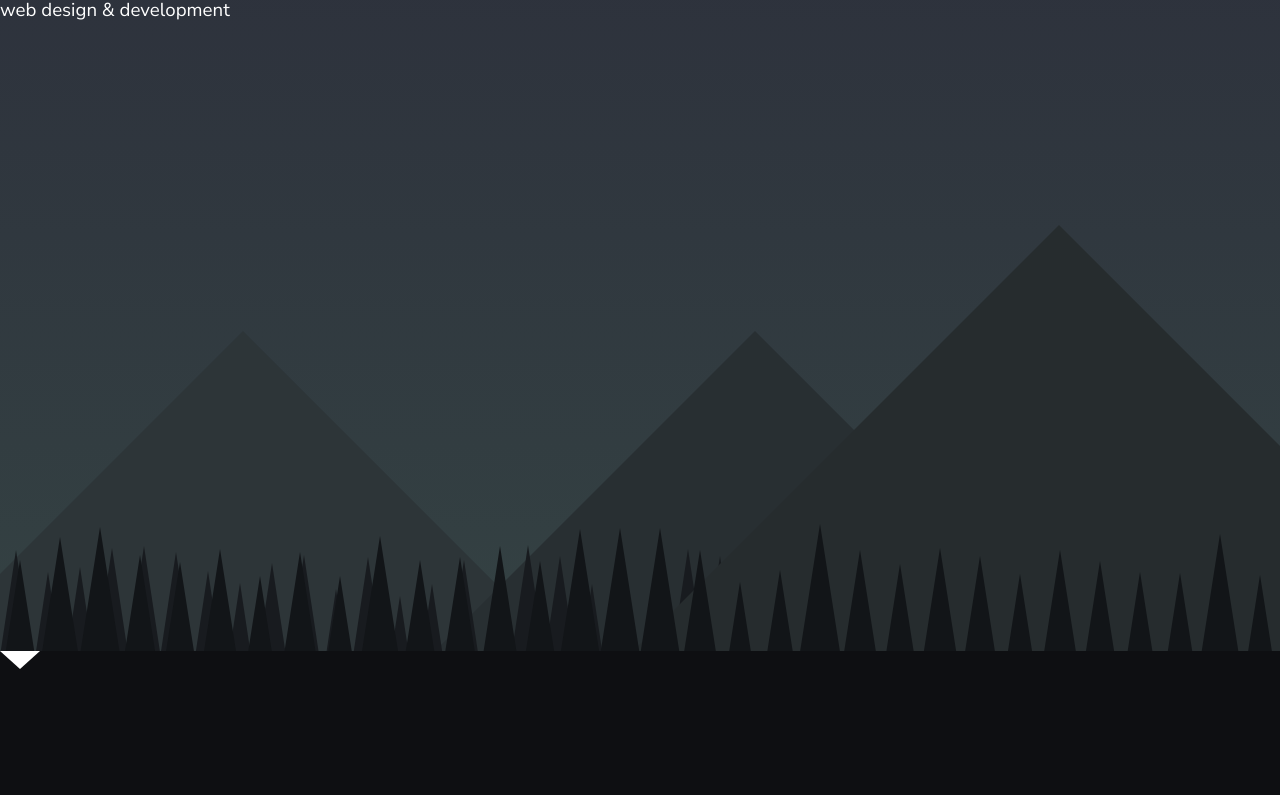
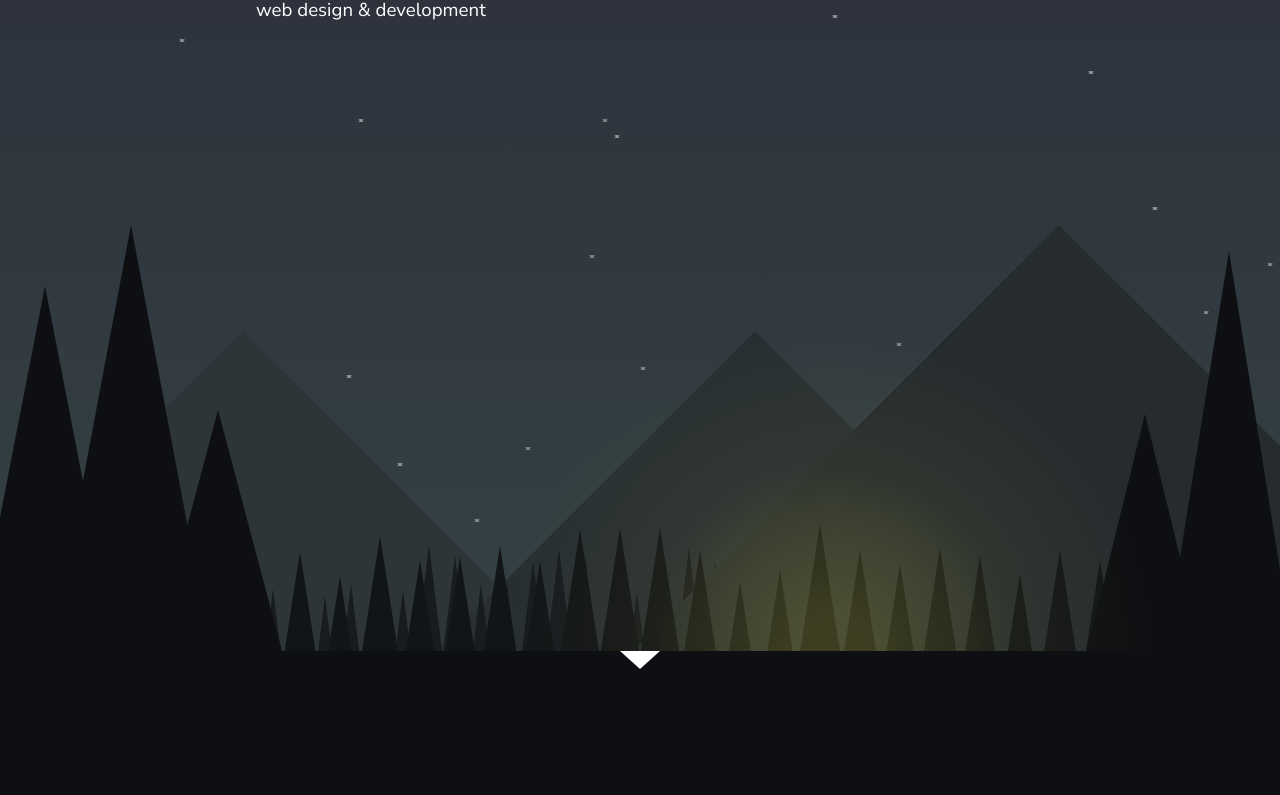
Before and after one commit to lukehedin/lukehedin, a website: page index.html in a window 1280 px wide. Shown: the part 62-857 px from the top of the page. Drawn offline with nearby package versions, Linux system fonts and the light colour scheme; files that its build step writes are made by us from their sources.

Commit message:
Added lots of ambience. Stars, fireglow, trees

```diff
--- a/index.html
+++ b/index.html
@@ -6,6 +6,7 @@
 </head>
 <body>
 <div class="panel night-sky">
+    <div class="star-container"></div>
     <header>
         <h1>
             luke hedin
@@ -20,12 +21,24 @@
         <div class="treeline treeline-a"></div>
         <div class="triangle mountain mountain-c"></div>
         <div class="treeline treeline-b"></div>
+        <div class="triangle pinetree pinetree-a"></div>
+        <div class="triangle pinetree pinetree-b"></div>
+        <div class="triangle pinetree pinetree-c"></div>
+        <div class="triangle pinetree pinetree-d"></div>
+        <div class="triangle pinetree pinetree-e"></div>
+        <div class="fireplace">
+            <div class="fireglow"></div>
+            <div class="fire"></div>
+        </div>
     </div>
     <footer>
         <div class="arrow-down"></div>
     </footer>
 </div>
 <div class="panel">
+    <div class="content">
+
+    </div>
 </div>
 </body>
 <script src="http://ajax.googleapis.com/ajax/libs/jquery/1.11.1/jquery.min.js"></script>
--- a/scripts/night-sky.js
+++ b/scripts/night-sky.js
@@ -1,3 +1,5 @@
+/*jshint esversion: 6 */
+
 var NightSky = {
     mountainEls: [],
     treelineEls: [],
@@ -11,12 +13,21 @@ var NightSky = {
         NightSky.fillTreelines('.treeline-a', 100);
         NightSky.fillTreelines('.treeline-b', 100);
 
+        //Add stars to the sky
+        NightSky.addStars(30);
+
+        NightSky.beginAnimating();
+
         //Perform our first scale of the page elements based on window size
-        NightSky.refreshScale();
+        NightSky.refresh();
     },
 
     //Called when the window is resized
-    refreshScale: function(){
+    refresh: function(){
+
+
+        //Scaling elements
+
         //Mountain A
         LukeHedin.scaleTriangle('.mountain-a', 4, 'bottom', 4);
         //Mountain B
@@ -26,10 +37,20 @@ var NightSky = {
 
         //Treeline A
         LukeHedin.scaleRect('.treeline-a', 12);
-        LukeHedin.scaleTriangle('.treeline-a .tree', 80, 'bottom', 12);
+        LukeHedin.scaleTriangle('.treeline-a .tree', 93, 'bottom', 12);
         //Treeline B
         LukeHedin.scaleRect('.treeline-b', 10);
         LukeHedin.scaleTriangle('.treeline-b .tree', 64, 'bottom', 10);
+
+        //Pinetrees
+        LukeHedin.scaleTriangle('.pinetree-a', 18, 'bottom', 3.5);
+        LukeHedin.scaleTriangle('.pinetree-b', 16, 'bottom', 3);
+        LukeHedin.scaleTriangle('.pinetree-c', 20, 'bottom', 5.3);
+        LukeHedin.scaleTriangle('.pinetree-d', 20, 'bottom', 3.2);
+        LukeHedin.scaleTriangle('.pinetree-e', 22, 'bottom', 5.4);
+
+        //Fireplace
+        LukeHedin.scaleSquare('.fireplace', 2);
     },
 
     fillTreelines: function(sel, amount) {
@@ -38,9 +59,44 @@ var NightSky = {
 
         for(var i = 0; i < amount; i++){
             var randPadding = Math.floor(Math.random() * 60) + 1;
-            trees += '<div class="triangle tree" style="padding-top:' + randPadding + 'px"></div>';
+            trees += `<div class="triangle tree" style="padding-top:` + randPadding + `px"></div>`;
         }
 
         container.append(trees);
+    },
+
+    addStars: function(amount){
+        var nightPanel = $('.star-container');
+        var stars = "";
+
+        for(var i = 0; i < amount; i++){
+            var randX = LukeHedin.getRandom(1, 100);
+            var randY = LukeHedin.getRandom(1, 80);
+            stars += `<div class="star" style="left:` + randX + `%;top:` + randY + `%;">` +
+                `<div class="triangle twinkle-a"></div>` +
+                `<div class="triangle twinkle-b"></div>` +
+            `</div>`;
+        }
+
+        nightPanel.prepend(stars);
+    },
+
+    beginAnimating: function(){
+
+        var sparkleStars = function(){
+            window.setTimeout(function(){
+                var stars = $('.star');
+
+                stars.each(function(idx, star){
+                    var rand = LukeHedin.getRandom(6, 8);
+                    $(star).css('opacity', '0.' + rand);
+                });
+
+                //Recall sparkle stars
+                sparkleStars();
+            }, LukeHedin.getRandom(100, 150));
+        };
+
+        sparkleStars();
     }
 };
--- a/scripts/scripts.js
+++ b/scripts/scripts.js
@@ -1,4 +1,11 @@
+/*jshint esversion: 6 */
+
 var LukeHedin = {
+    //returns a random number between min and max
+    getRandom: function(min, max) {
+        return Math.floor(Math.random() * (max - min)) + min;
+    },
+
     getMaxWidthOrHeight: function(){
         return $(window).width() < $(window).height() ? $(window).width() : $(window).height();
     },
@@ -25,6 +32,16 @@ var LukeHedin = {
         var rectEl = $(elSelector);
 
         rectEl.css('height', (scaleAmount / division) + 'px');
+    },
+
+    scaleSquare: function(elSelector, division){
+        var LukeHedin = this;
+
+        var scaleAmount = LukeHedin.getMaxWidthOrHeight();
+        var rectEl = $(elSelector);
+
+        rectEl.css('height', (scaleAmount / division) + 'px');
+        rectEl.css('width', (scaleAmount / division) + 'px');
     }
 };
 
@@ -32,6 +49,6 @@ $(document).on('ready', function(e){
     NightSky.draw();
 
     $(window).on('resize', function(e){
-        NightSky.refreshScale();
+        NightSky.refresh();
     });
 });
--- a/styles/functions.scss
+++ b/styles/functions.scss
@@ -10,7 +10,7 @@
     $rem-values: ();
 
     @each $value in $values {
-        @if ($value > 0) {
+        @if ($value > 0, $value < 0) {
             $value: strip-unit($value) / strip-unit($font-size-root) * 1rem;
         } @else {
             $value: 0; // ensure that `0rem` becomes unitless
--- a/styles/night-sky.scss
+++ b/styles/night-sky.scss
@@ -1,11 +1,16 @@
 &.night-sky {
     flex-direction: column;
+    background: linear-gradient(#2d313c, #354444);
 
-    background: linear-gradient(#2d313c, #354444);
+    .star-container {
+        position: absolute;
+        width: 100%;
+        height: 100%;
+    }
 
     header {
         flex-grow: 1;
-
+        padding: 0 20%;
     }
 
     .content {
@@ -13,14 +18,6 @@
         width: 100%;
         position: relative;
         overflow: hidden;
-
-        .triangle {
-            width: 0;
-            height: 0;
-
-            border-style: solid;
-            border-color: transparent;
-        }
 
         .mountain {
             position: absolute;
@@ -68,15 +65,64 @@
                 }
             }
         }
+
+        .pinetree {
+            bottom: 0;
+            position: absolute;
+            border-bottom-color: #0e0f12;
+
+            &.pinetree-a {
+                left: -2%;
+            }
+
+            &.pinetree-b {
+                left: 4%;
+            }
+
+            &.pinetree-c {
+                left: 12%;
+            }
+
+            &.pinetree-d {
+                right: -1%;
+            }
+
+            &.pinetree-e {
+                right: 6%;
+            }
+        }
+
+        .fireplace {
+            position: absolute;
+
+            bottom: 0;
+            right: 10%;
+
+            .fireglow {
+                width: 100%;
+                height: 100%;
+
+                background-image:
+                  radial-gradient(
+                    circle at bottom,
+                    rgba(230, 222, 72, 0.2) 5%,
+                    rgba(230, 222, 72, 0.1) 20%,
+                    rgba(230, 222, 72, 0.05) 25%,
+                    rgba(0, 0, 0, 0.0) 45%
+                  );
+              }
+        }
     }
 
     footer {
         flex-grow: 1;
 
+        text-align: center;
         width: 100%;
         background-color: $dark-ground;
 
         .arrow-down {
+            display: inline-block;
             width: 0;
             height: 0;
             border-left: rem-calc(20) solid transparent;
@@ -84,4 +130,27 @@
             border-top: rem-calc(18) solid #fff;
         }
     }
+
+    .star {
+        position: absolute;
+
+        .triangle {
+            border-width: rem-calc(3);
+            opacity: 0.5;
+        }
+
+        .twinkle-a {
+            bottom: 0;
+            border-bottom-color: #ffffff;
+            border-top: none;
+            position: absolute;
+        }
+
+        .twinkle-b {
+            bottom: 0;
+            border-top-color: #ffffff;
+            border-bottom: none;
+            position: absolute;
+        }
+    }
 }
--- a/styles/styles.scss
+++ b/styles/styles.scss
@@ -23,4 +23,12 @@ body {
 
         @import 'night-sky';
     }
+
+    .triangle {
+        width: 0;
+        height: 0;
+
+        border-style: solid;
+        border-color: transparent;
+    }
 }
```
Also changed, not shown: build/all.js, build/css/styles.css, build/js/all.min.js.
